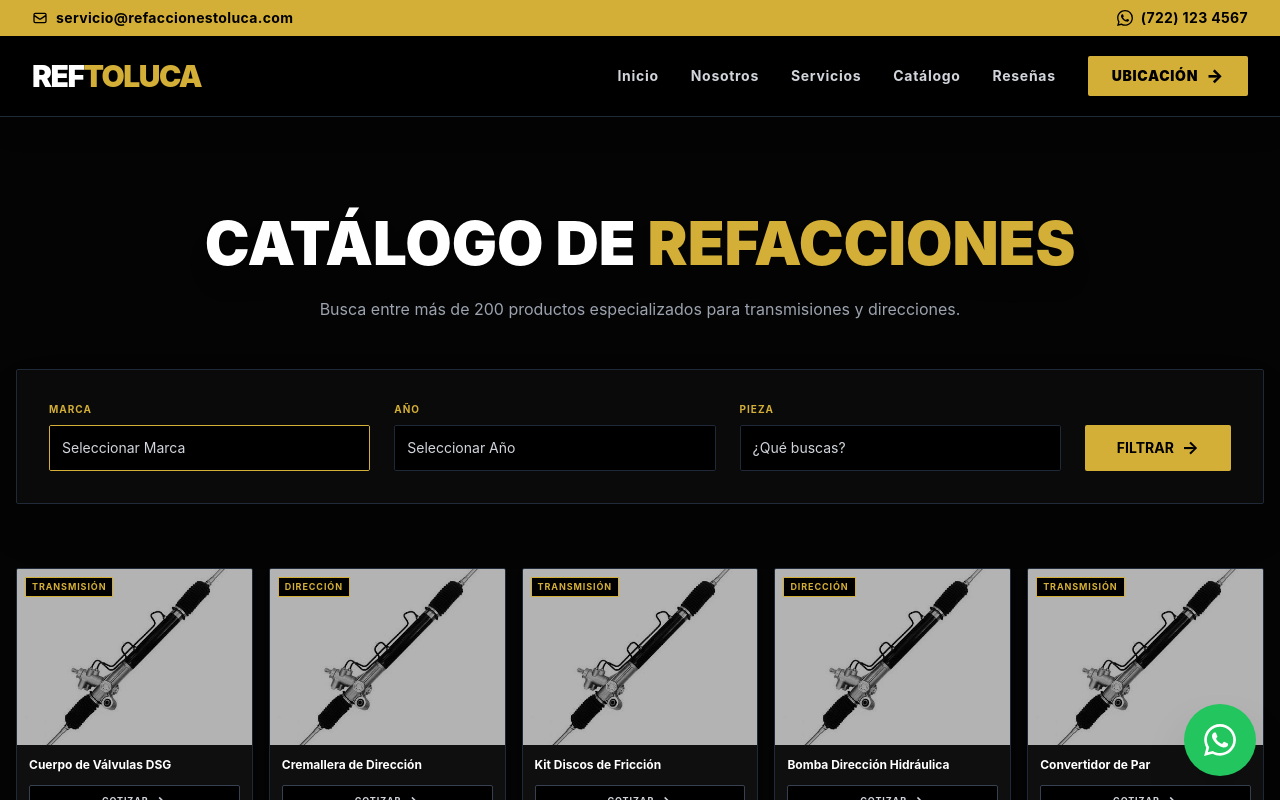
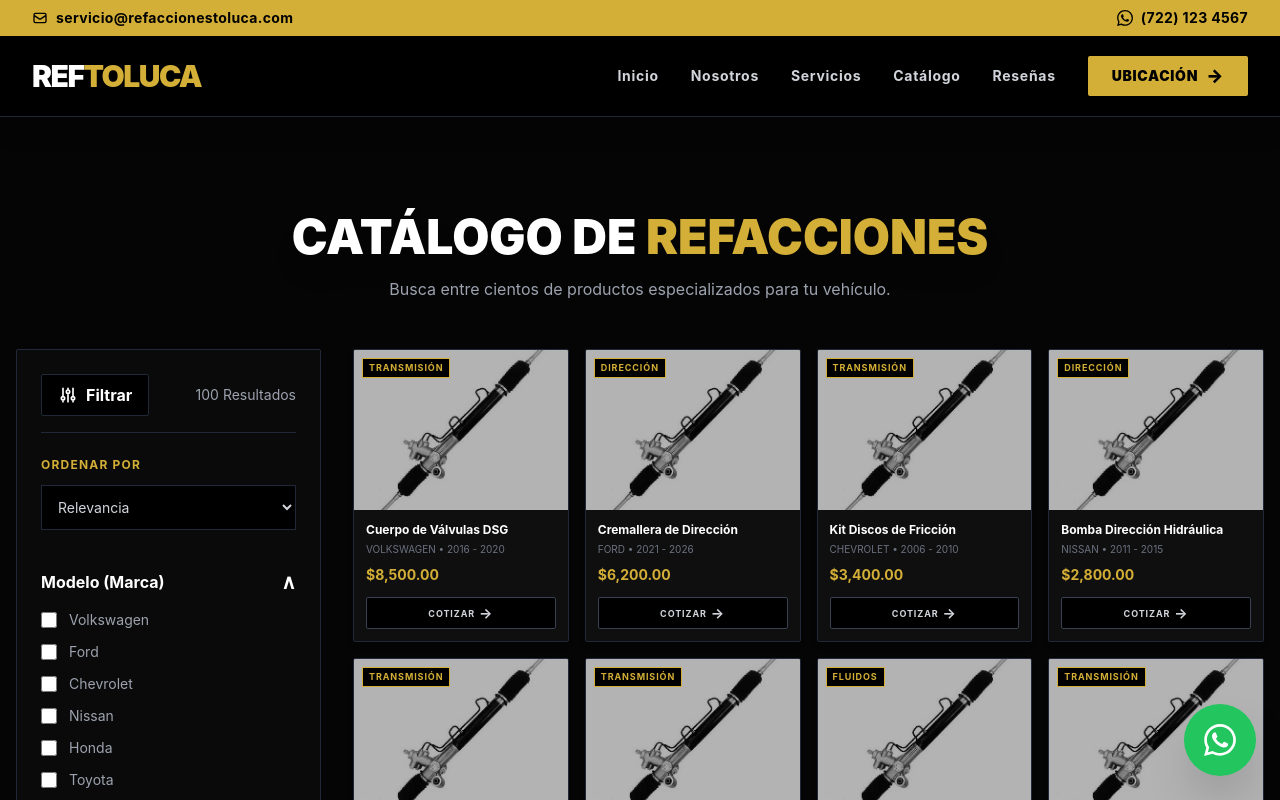
Before and after one commit to jp-software-dev/web-catalog, a React (Vite) app: page / in a window 1280 px wide. Both pictures are taken after a click on the button "Catálogo". Shown: the top 800 px of the page. Built offline with nearby package versions, Linux system fonts and the light colour scheme; the HTML template or start-up script is replaced by a standard one.

Commit message:
feat: implement accordion filters, multi-select and price sorting in Catalog

```diff
--- a/src/components/Catalog.jsx
+++ b/src/components/Catalog.jsx
@@ -1,55 +1,150 @@
+import { useState } from 'react';
 import { vehicles } from '../data/inventory';
 
 export default function Catalog() {
+  // Estados para múltiples filtros
+  const [selectedBrands, setSelectedBrands] = useState([]);
+  const [selectedYears, setSelectedYears] = useState([]);
+  const [selectedCategories, setSelectedCategories] = useState([]);
+  const [sortOrder, setSortOrder] = useState('default'); // 'asc' o 'desc'
+
+  // Estados para el acordeón visual
+  const [openSections, setOpenSections] = useState({
+    brand: true,
+    year: true,
+    category: true
+  });
+
+  // Opciones disponibles basadas en el inventario
+  const brands = ["Volkswagen", "Ford", "Chevrolet", "Nissan", "Honda", "Toyota", "Mazda", "BMW", "Audi", "Hyundai"];
+  const years = ["2000 - 2005", "2006 - 2010", "2011 - 2015", "2016 - 2020", "2021 - 2026"];
+  const categories = ["Transmisión", "Dirección", "Fluidos", "Electrónica", "Enfriamiento", "Frenos", "Suspensión", "Motor"];
+
+  const toggleSection = (section) => {
+    setOpenSections(prev => ({ ...prev, [section]: !prev[section] }));
+  };
+
+  const handleCheckbox = (value, state, setState) => {
+    if (state.includes(value)) {
+      setState(state.filter(item => item !== value));
+    } else {
+      setState([...state, value]);
+    }
+  };
+
+  // Filtrado y Ordenamiento Combinado
+  let filteredVehicles = vehicles.filter(v => {
+    const matchBrand = selectedBrands.length === 0 || selectedBrands.includes(v.brand);
+    const matchYear = selectedYears.length === 0 || selectedYears.includes(v.year);
+    const matchCategory = selectedCategories.length === 0 || selectedCategories.includes(v.category);
+    return matchBrand && matchYear && matchCategory;
+  });
+
+  if (sortOrder === 'asc') {
+    filteredVehicles.sort((a, b) => a.price - b.price);
+  } else if (sortOrder === 'desc') {
+    filteredVehicles.sort((a, b) => b.price - a.price);
+  }
+
+  // Formatear precio
+  const formatPrice = (price) => {
+    return new Intl.NumberFormat('es-MX', { style: 'currency', currency: 'MXN' }).format(price);
+  };
+
   return (
-    <section className="min-h-screen bg-brand-dark/95 backdrop-blur-sm py-24 px-4">
+    <section className="min-h-screen bg-brand-dark py-12 md:py-24 px-4">
       <div className="max-w-7xl mx-auto animate-fade-in-up">
-        <h2 className="text-4xl md:text-6xl font-black text-white text-center mb-6 uppercase drop-shadow-xl">Catálogo de <span className="text-brand-gold">Refacciones</span></h2>
-        <p className="text-center text-gray-400 mb-12 max-w-2xl mx-auto">Busca entre más de 200 productos especializados para transmisiones y direcciones.</p>
 
-        {/* Barra de Filtros Premium */}
-        <div className="bg-brand-card/50 p-6 md:p-8 rounded-sm border border-gray-800 mb-16 flex flex-col md:flex-row gap-6 w-full shadow-2xl">
-          <div className="flex-1">
-            <label className="block text-brand-gold text-[10px] font-bold mb-2 uppercase tracking-widest">Marca</label>
-            <div className="border border-brand-gold rounded-sm overflow-hidden">
-              <select className="w-full bg-brand-black text-gray-300 p-3 outline-none cursor-pointer text-sm appearance-none">
-                <option>Seleccionar Marca</option>
-                <option>Ford</option>
-                <option>Nissan</option>
-                <option>Volkswagen</option>
+        <div className="text-center mb-12">
+          <h2 className="text-3xl md:text-5xl font-black text-white uppercase drop-shadow-xl mb-4">Catálogo de <span className="text-brand-gold">Refacciones</span></h2>
+          <p className="text-gray-400">Busca entre cientos de productos especializados para tu vehículo.</p>
+        </div>
+
+        <div className="flex flex-col lg:flex-row gap-8">
+
+          {/* BARRA LATERAL DE FILTROS (Estilo Acordeón) */}
+          <aside className="w-full lg:w-1/4 bg-brand-card/50 border border-gray-800 p-6 rounded-sm h-max">
+            <div className="flex items-center justify-between mb-6 pb-4 border-b border-gray-800">
+              <div className="bg-black text-white px-4 py-2 font-bold flex items-center gap-2 rounded-sm border border-gray-800">
+                <svg className="w-5 h-5" fill="none" stroke="currentColor" viewBox="0 0 24 24"><path strokeLinecap="round" strokeLinejoin="round" strokeWidth="2" d="M12 6V4m0 2a2 2 0 100 4m0-4a2 2 0 110 4m-6 8a2 2 0 100-4m0 4a2 2 0 110-4m0 4v2m0-6V4m6 6v10m6-2a2 2 0 100-4m0 4a2 2 0 110-4m0 4v2m0-6V4"></path></svg>
+                Filtrar
+              </div>
+              <span className="text-gray-400 text-sm">{filteredVehicles.length} Resultados</span>
+            </div>
+
+            {/* Ordenar Por */}
+            <div className="mb-6">
+              <label className="block text-brand-gold text-xs font-bold mb-3 uppercase tracking-widest">Ordenar Por</label>
+              <select onChange={(e) => setSortOrder(e.target.value)} className="w-full bg-brand-black text-gray-300 p-3 border border-gray-800 outline-none cursor-pointer text-sm focus:border-brand-gold transition-colors">
+                <option value="default">Relevancia</option>
+                <option value="asc">Precio: Menor a Mayor</option>
+                <option value="desc">Precio: Mayor a Menor</option>
               </select>
             </div>
-          </div>
-          <div className="flex-1">
-            <label className="block text-brand-gold text-[10px] font-bold mb-2 uppercase tracking-widest">Año</label>
-            <div className="border border-gray-800 rounded-sm overflow-hidden">
-              <select className="w-full bg-brand-black text-gray-300 p-3 outline-none cursor-pointer text-sm appearance-none focus:border-brand-gold">
-                <option>Seleccionar Año</option>
-                <option>2026 - 2020</option>
-                <option>2019 - 2015</option>
-              </select>
-            </div>
-          </div>
-          <div className="flex-1">
-            <label className="block text-brand-gold text-[10px] font-bold mb-2 uppercase tracking-widest">Pieza</label>
-            <div className="border border-gray-800 rounded-sm overflow-hidden">
-              <select className="w-full bg-brand-black text-gray-300 p-3 outline-none cursor-pointer text-sm appearance-none focus:border-brand-gold">
-                <option>¿Qué buscas?</option>
-                <option>Transmisión</option>
-                <option>Dirección</option>
-              </select>
-            </div>
-          </div>
-          <div className="flex flex-col justify-end">
-            <button className="group bg-brand-gold text-black font-bold uppercase px-8 py-3 rounded-sm hover:bg-yellow-500 transition-colors h-[46px] w-full md:w-auto text-sm flex items-center justify-center gap-2">
-              Filtrar <span className="inline-block transition-transform duration-300 group-hover:translate-x-1 text-lg leading-none">→</span>
+
+            {/* Acordeón: Marcas (Modelos) */}
+            <div className="border-b border-gray-800 py-4">
+              <button onClick={() => toggleSection('brand')} className="flex justify-between items-center w-full text-white font-bold hover:text-brand-gold transition-colors">
+                Modelo (Marca)
+                <span className="text-xl leading-none">{openSections.brand ? '∧' : '∨'}</span>
               </button>
+              <div className={`mt-4 flex flex-col gap-3 transition-all ${openSections.brand ? 'block' : 'hidden'}`}>
+                {brands.map(brand => (
+                  <label key={brand} className="flex items-center gap-3 text-gray-400 text-sm cursor-pointer hover:text-white transition-colors">
+                    <input type="checkbox" checked={selectedBrands.includes(brand)} onChange={() => handleCheckbox(brand, selectedBrands, setSelectedBrands)} className="w-4 h-4 accent-brand-gold bg-brand-black border-gray-700 rounded" />
+                    {brand}
+                  </label>
+                ))}
               </div>
             </div>
 
-        {/* 5 x Fila */}
-        <div className="grid grid-cols-2 md:grid-cols-4 lg:grid-cols-5 gap-3 md:gap-4">
-          {vehicles.map((item) => (
+            {/* Acordeón: Años */}
+            <div className="border-b border-gray-800 py-4">
+              <button onClick={() => toggleSection('year')} className="flex justify-between items-center w-full text-white font-bold hover:text-brand-gold transition-colors">
+                Año
+                <span className="text-xl leading-none">{openSections.year ? '∧' : '∨'}</span>
+              </button>
+              <div className={`mt-4 flex flex-col gap-3 transition-all ${openSections.year ? 'block' : 'hidden'}`}>
+                {years.map(year => (
+                  <label key={year} className="flex items-center gap-3 text-gray-400 text-sm cursor-pointer hover:text-white transition-colors">
+                    <input type="checkbox" checked={selectedYears.includes(year)} onChange={() => handleCheckbox(year, selectedYears, setSelectedYears)} className="w-4 h-4 accent-brand-gold bg-brand-black border-gray-700 rounded" />
+                    {year}
+                  </label>
+                ))}
+              </div>
+            </div>
+
+            {/* Acordeón: Tipo de Pieza */}
+            <div className="py-4">
+              <button onClick={() => toggleSection('category')} className="flex justify-between items-center w-full text-white font-bold hover:text-brand-gold transition-colors">
+                Tipo de Pieza
+                <span className="text-xl leading-none">{openSections.category ? '∧' : '∨'}</span>
+              </button>
+              <div className={`mt-4 flex flex-col gap-3 transition-all ${openSections.category ? 'block' : 'hidden'}`}>
+                {categories.map(cat => (
+                  <label key={cat} className="flex items-center gap-3 text-gray-400 text-sm cursor-pointer hover:text-white transition-colors">
+                    <input type="checkbox" checked={selectedCategories.includes(cat)} onChange={() => handleCheckbox(cat, selectedCategories, setSelectedCategories)} className="w-4 h-4 accent-brand-gold bg-brand-black border-gray-700 rounded" />
+                    {cat}
+                  </label>
+                ))}
+              </div>
+            </div>
+
+            <button onClick={() => { setSelectedBrands([]); setSelectedYears([]); setSelectedCategories([]); setSortOrder('default'); }} className="mt-6 w-full text-center text-xs text-gray-500 underline hover:text-brand-gold">
+              Limpiar Filtros
+            </button>
+          </aside>
+
+          {/* ÁREA DE PRODUCTOS (GRID) */}
+          <main className="w-full lg:w-3/4">
+            {filteredVehicles.length === 0 ? (
+               <div className="bg-brand-card/50 border border-gray-800 p-10 text-center rounded-sm">
+                 <p className="text-gray-400 font-bold text-lg mb-2">No encontramos refacciones con esos filtros.</p>
+                 <p className="text-gray-500 text-sm">Intenta eliminar algunos filtros para ver más resultados.</p>
+               </div>
+            ) : (
+              <div className="grid grid-cols-2 md:grid-cols-3 lg:grid-cols-4 gap-3 md:gap-4">
+                {filteredVehicles.map((item) => (
                   <div key={item.id} className="bg-brand-card/90 backdrop-blur-sm rounded-sm overflow-hidden group cursor-pointer border border-gray-800 hover:border-brand-gold transition-all duration-300 shadow-md flex flex-col">
                     <div className="aspect-[4/3] overflow-hidden relative bg-brand-black">
                       <img src={item.img} alt={item.title} className="w-full h-full object-cover group-hover:scale-110 transition-transform duration-700 opacity-70 group-hover:opacity-100 grayscale group-hover:grayscale-0" />
@@ -58,14 +153,22 @@
                       </div>
                     </div>
                     <div className="p-3 flex flex-col flex-grow justify-between">
-                <h3 className="text-[11px] md:text-xs font-bold text-white leading-snug mb-3">{item.title}</h3>
-                <a href={`https://wa.me/527221234567?text=Me%20interesa:%20${item.title}`} target="_blank" rel="noreferrer" className="w-full py-2 bg-brand-black border border-gray-700 text-gray-300 font-bold uppercase tracking-widest text-[9px] rounded-sm group-hover:border-brand-gold group-hover:text-brand-gold transition-colors flex justify-center items-center gap-1 mt-auto">
+                      <div className="mb-3">
+                        <h3 className="text-[11px] md:text-xs font-bold text-white leading-snug mb-1">{item.title}</h3>
+                        <p className="text-gray-500 text-[10px] uppercase">{item.brand} • {item.year}</p>
+                        <p className="text-brand-gold font-bold text-sm mt-2">{formatPrice(item.price)}</p>
+                      </div>
+                      <a href={`https://wa.me/527221234567?text=Me%20interesa:%20${item.title}%20(${formatPrice(item.price)})`} target="_blank" rel="noreferrer" className="w-full py-2 bg-brand-black border border-gray-700 text-gray-300 font-bold uppercase tracking-widest text-[9px] rounded-sm group-hover:border-brand-gold group-hover:text-brand-gold transition-colors flex justify-center items-center gap-1 mt-auto">
                         Cotizar <span className="inline-block transition-transform duration-300 group-hover:translate-x-1 text-sm leading-none">→</span>
                       </a>
                     </div>
                   </div>
                 ))}
               </div>
+            )}
+          </main>
+
+        </div>
       </div>
     </section>
   );
```
Lines whose indentation alone changed are shown as unchanged.
